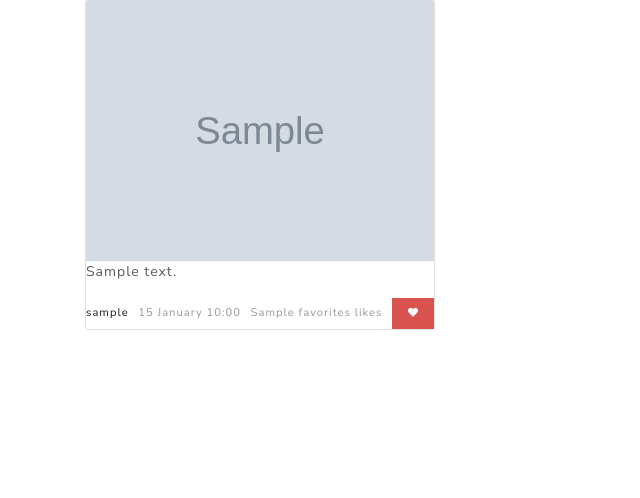
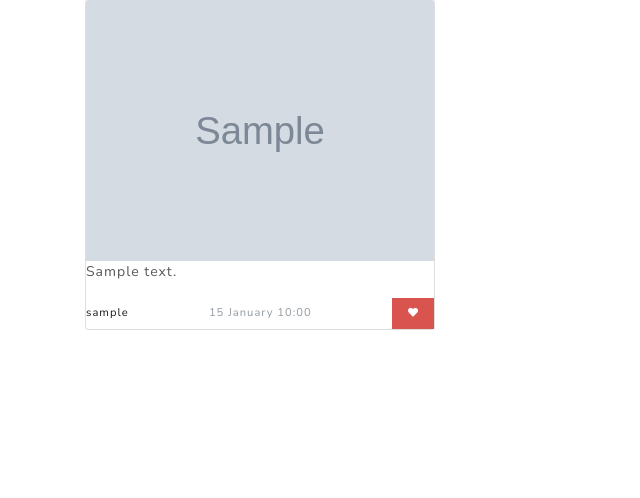
Before and after one commit to VasiliyTrutnev/Django-hwproject, a Django app: template djhwproject/bullboard/templates/bullboard/index.html in a window 1280 px wide. Shown: the part 223-721 px from the top of the page, without its empty margins (0-640 px from the left). Run offline with Django 3.2, Linux system fonts and the light colour scheme; the template is opened without the code that fills it: most values are stand-ins (such as "Sample title", 1, 10 or a date in 2020); grey boxes marked "Sample" are stand-in pictures; some libraries are stand-ins or nearby versions.

Commit message:
Update index.html

```diff
--- a/djhwproject/bullboard/templates/bullboard/index.html
+++ b/djhwproject/bullboard/templates/bullboard/index.html
@@ -16,7 +16,6 @@
                       <div class="d-flex justify-content-between align-items-center">
                           <small class="text-muted"> <a href= '{% url 'profile' ad.author.id%}'> {{ad.author.username}} </a> </small>
                           <small class="text-muted"> {{ ad.date_published|date:"d F G:i"  }} </small>
-                          <small class="text-muted"> {{ ad.favorites }} like{{post.favorites|pluralize}} </small>
                           <div class="btn-group">
                               <form method='post' action='{% url 'favor_ad' ad.id %}'>
                               {% csrf_token %} <button type='submit' class="btn btn-sm btn-danger"> <i class="fas fa-heart"></i> </button>
```
